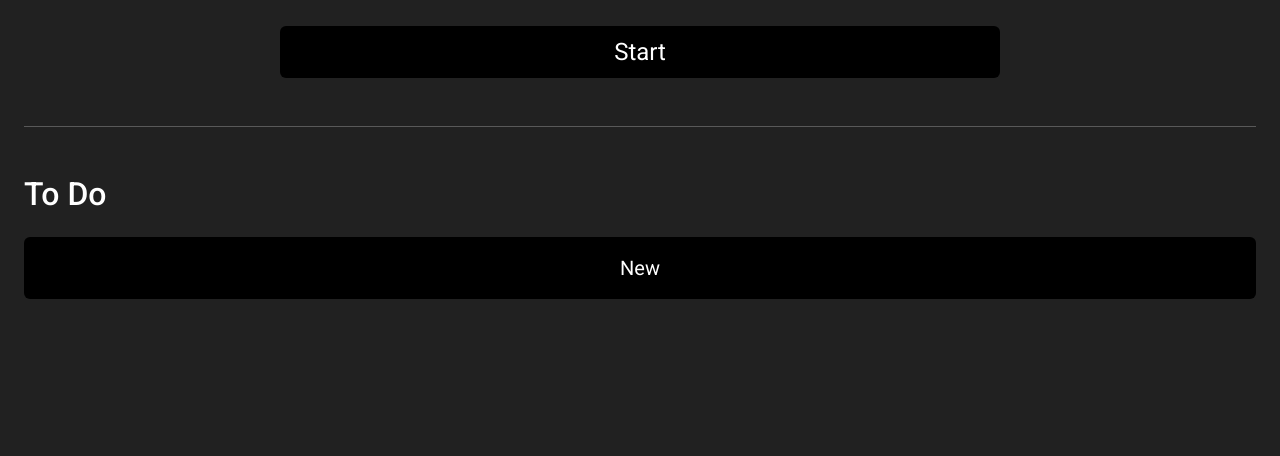
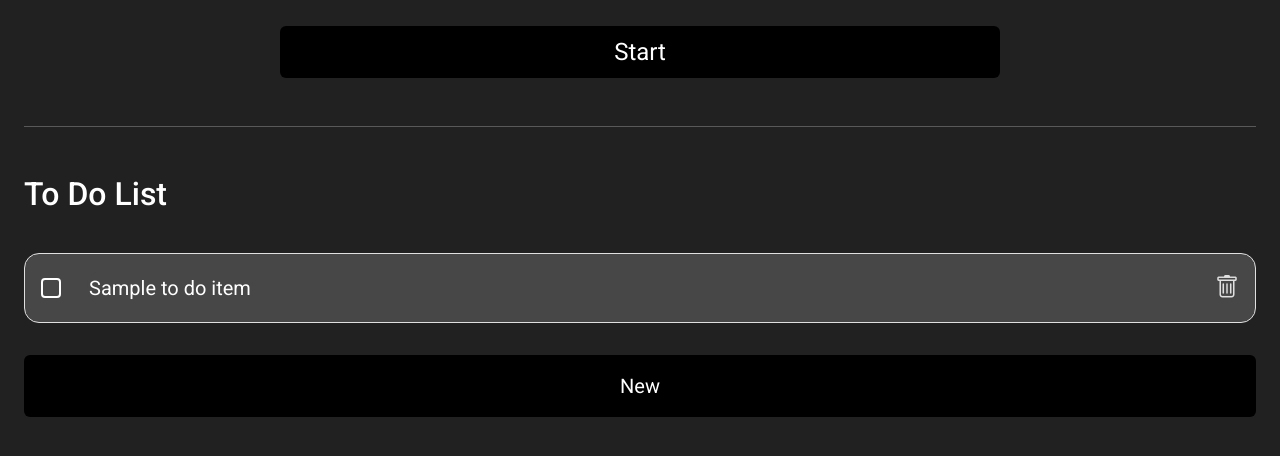
Before and after one commit to gccintra/focus_time, a Flask app: template app/templates/start_task.html in a window 1280 px wide. Shown: the part 327-783 px from the top of the page. Run offline with Flask 3, Linux system fonts and the light colour scheme; the template is opened without the code that fills it: most values are stand-ins (such as "Sample title", 1, 10 or a date in 2020); some web fonts are replaced.

Commit message:
Front-end: To Do List

```diff
--- a/app/controllers/task_controller.py
+++ b/app/controllers/task_controller.py
@@ -60,7 +60,7 @@
             task_to_do_list = task_data.get("task_to_do_list")
             )
 
-    return render_template("start_task.html", title="Start Task", task=task)
+    return render_template("start_task.html", title="Start Task", task=task, to_do_list=task.task_to_do_list)
 
 
 @task_bp.route("/update_task_time/<task_id>", methods=["POST"])
@@ -121,7 +121,6 @@
 
 
 
-
 @task_bp.route("/<task_id>/new_task_to_do", methods=["POST"])
 def new_task_to_do(task_id):
     data = request.get_json()  # Obtém os dados do corpo da requisição (nome e cor)
--- a/app/static/css/app.css
+++ b/app/static/css/app.css
@@ -110,7 +110,71 @@
 }
 
 #taskTitle #backButtom:hover {
-    color: #e700c8;
-    transform: scale(1.1); /* Um pequeno efeito de aumentar o ícone */
+    transform: scale(1.2); /* Um pequeno efeito de aumentar o ícone */
     transition: all 0.3s ease; /* Adiciona uma transição suave ao efeito de hover */
 }
+
+
+
+
+
+
+/* Estilo do cartão */
+.to-do-card {
+    background-color: #474747;
+    color: #e0e0e0;
+    border-radius: 15px;
+    padding: 16px;
+    border: 1px solid #e0e0e0;
+    transition: background-color 0.3s ease, transform 0.3s ease;
+}
+
+
+
+/* Estilo do botão de exclusão */
+.to-do-card #deleteToDo {
+    cursor: pointer;
+    font-size: 1.4rem;
+    color: #e0e0e0;
+    transition: color 0.3s ease;
+}
+
+.to-do-card #deleteToDo:hover {
+    color: #ff4d4d;
+    transform: scale(1.2);
+}
+
+/* Checkbox redondo com hover */
+.rounded-checkbox {
+    width: 20px;
+    height: 20px;
+    border-radius: 50%;
+    border: 2px solid #ffffff;
+    background-color: transparent;
+    cursor: pointer;
+    transition: background-color 0.3s ease, border-color 0.3s ease;
+}
+
+
+.rounded-checkbox:hover {
+    background-color: #e0e0e0;
+    border-color: #a6a6a6;
+    transform: scale(1.15);
+}
+
+.rounded-checkbox:checked {
+    background-color: #42c642;
+    border-color: #42c642;
+}
+
+/* Centralização e estilo do texto */
+#toDoTextCheck {
+    display: flex;
+    align-items: center; /* Alinhando o texto e o checkbox verticalmente */
+    gap: 10px; /* Ajuste do espaço entre checkbox e texto */
+}
+
+#toDoTextCheck span {
+    font-size: 20px;
+    color: #ffffff;
+}
--- a/app/static/js/create_task_to_do.js
+++ b/app/static/js/create_task_to_do.js
@@ -14,16 +14,24 @@
       })
       .then(response => response.json())
       .then(data => {
-        // var taskHTML = `
-        //   <div class="col-md-4">
-        //     <div class="custom-card" style="border-color : ${data.color}" data-id="${data.id}">
-        //       <h3>${data.name}</h3>
-        //       <p>Today: ${data.today_total_time}</p>
-        //       <p>Week: ${data.week_total_time}</p>
-        //     </div>
-        //   </div>
-        // `;
-        // document.querySelector('#taskGrid').innerHTML += taskHTML;
+         var toDoHTML = `
+            <div class="col-md-12">
+
+                <div
+                    class="d-flex justify-content-between align-items-center to-do-card"
+                    data-id="${data.to_do_identificator }">
+
+                    <div class="d-flex align-items-center" id="toDoTextCheck">
+                        <input class="form-check-input me-3 mt-0 rounded-checkbox" type="checkbox" id="checkboxNoLabel" value="" aria-label="...">
+                        <span id="taskTitle" class="mb-0">${data.to_do_title}</span>
+                    </div>
+
+                    <i class="bi bi-trash fs-4" id="deleteToDo"></i>
+                </div>
+
+            </div>
+         `;
+        document.querySelector('#toDoGrid').innerHTML += toDoHTML;
         $('#newTaskToDo').modal('hide');
       });
     } else {
--- a/app/templates/start_task.html
+++ b/app/templates/start_task.html
@@ -25,13 +25,42 @@
 
     <hr>
 
-    <h2 class="mt-5">To Do</h2>
+    <h2 class="mt-5">To Do List</h2>
+
+
+    <div class="row g-4 my-3" id="toDoGrid">
+
+        {% for to_do_item in to_do_list %}
+
+            <div class="col-md-12">
+
+                <div
+                    class="d-flex justify-content-between align-items-center to-do-card"
+                    data-id="{{ to_do_item.to_do_identificator }}">
+
+                    <div class="d-flex align-items-center" id="toDoTextCheck">
+                        <input class="form-check-input me-3 mt-0 rounded-checkbox" type="checkbox" id="checkboxNoLabel" value="" aria-label="...">
+                        <span id="taskTitle" class="mb-0">{{ to_do_item.to_do_title }}</span>
+                    </div>
+
+                    <i class="bi bi-trash fs-4" id="deleteToDo"></i>
+                </div>
+
+            </div>
+
+        {% endfor %}
+
+    </div>
+
+
 
     <!-- <div class="row g-5 my-5" id="taskToDoGrid">
         {% for to_do in task_to_do_list %}
 
         {% endfor %}
     </div> -->
+
+
     <!-- Button New Task -->
 
     <div class="d-grid py-3">
```
